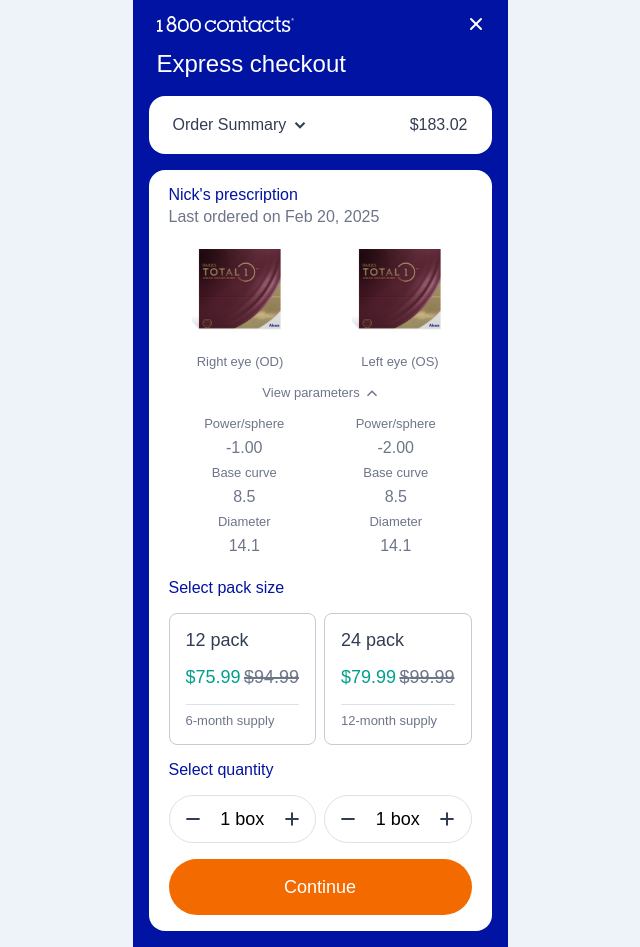
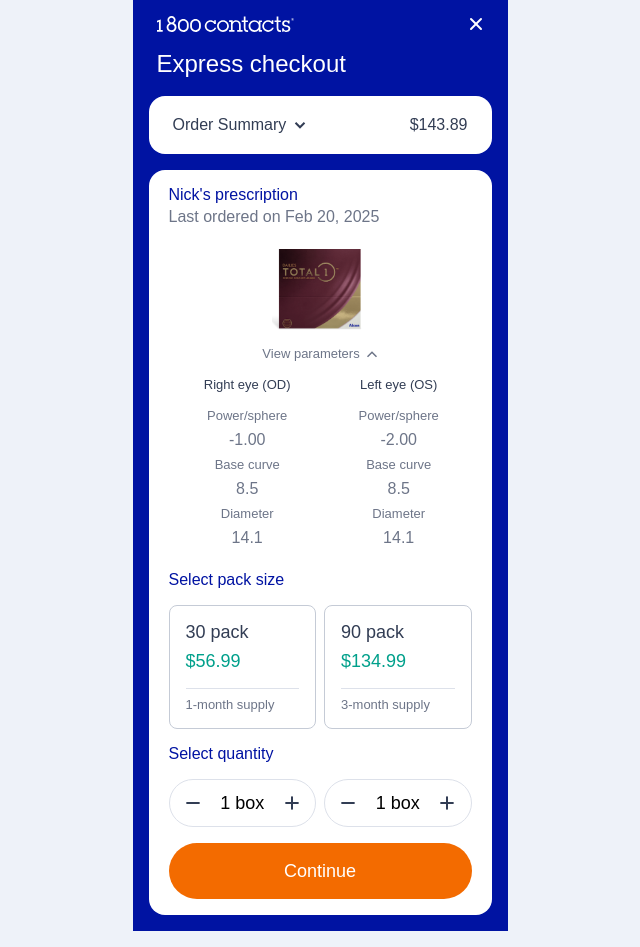
Before and after one commit to rayelder/iris-components, a Next.js app: page /express-checkout in a window 1280 px wide. Both pictures are taken after a click on the button "View parameters". Shown: the whole page, without its empty margins (320-960 px from the left). Built offline with nearby package versions, Linux system fonts and the light colour scheme; a web font is replaced by a local one.

Commit message:
Refine 'View parameters' interaction

```diff
--- a/app/express-checkout/page.tsx
+++ b/app/express-checkout/page.tsx
@@ -12,7 +12,7 @@
   const [boxCountA, setBoxCountA] = useState(1);
   const [boxCountB, setBoxCountB] = useState(1);
   var boxCount = boxCountA + boxCountB;
-  var pricePerBox = 74.99;
+  var pricePerBox = 56.99;
   var subtotal = pricePerBox * boxCount;
 
   return (
--- a/components/PackSelector/PackSelector.module.css
+++ b/components/PackSelector/PackSelector.module.css
@@ -22,12 +22,11 @@
 }
 
 .pack {
-  margin: 0 0 1rem 0;
+  margin: 0 0 0.5rem 0;
   padding: 0;
   font-family: var(--iris-font-medium);
   font-size: var(--iris-font-size-lg);
   color: var(--iris-color-neutral-800);
-  /* border-top: 1px solid var(--iris-color-neutral-300); */
 }
 
 .prices {
--- a/components/PackSelector/index.tsx
+++ b/components/PackSelector/index.tsx
@@ -31,7 +31,7 @@
         <p className={styles.pack}>{quantity} pack</p>
         <p className={styles.prices}>
           <span className={styles.discountedPrice}>${discountedPrice}</span>
-          <span className={styles.retailPrice}>${retailPrice}</span>
+          {/* <span className={styles.retailPrice}>${retailPrice}</span> */}
         </p>
         <p className={styles.supplyLength}>{supply}-month supply</p>
       </div>
--- a/components/Rx/Rx.module.css
+++ b/components/Rx/Rx.module.css
@@ -8,7 +8,7 @@
   display: flex;
   gap: 4rem;
   justify-content: center;
-  margin: 1rem 0;
+  margin: 1rem 0 0.5rem 0;
   padding: 0;
 }
 
@@ -65,6 +65,11 @@
   border-collapse: collapse;
 }
 
+.details thead tr th {
+  padding: 0 0 1rem 0;
+  /* background-color: tomato; */
+  color: var(--iris-color-neutral-800);
+}
 .details th {
   font-family: var(--iris-font-medium);
   font-size: var(--iris-font-size-sm);
--- a/components/Rx/index.tsx
+++ b/components/Rx/index.tsx
@@ -23,7 +23,7 @@
   const [boxA, setBoxA] = useState(1);
   const [boxB, setBoxB] = useState(1);
 
-  const boxCount = boxA + boxB; // total from both selectors
+  // const boxCount = boxA + boxB;
 
   return (
     <div className={styles.base}>
@@ -37,9 +37,9 @@
             width={96}
             height={96}
           />
-          <p>Right eye (OD)</p>
+          {/* <p>Right eye (OD)</p> */}
         </div>
-        <div className={styles.eye}>
+        {/* <div className={styles.eye}>
           <Image
             src="/images/ProductImage.png"
             alt="Prescription details"
@@ -47,7 +47,7 @@
             height={96}
           />
           <p>Left eye (OS)</p>
-        </div>
+        </div> */}
       </div>
       <div className={styles.toggleDetails}>
         <div className={styles.toggleDetailsCentered}>
@@ -58,6 +58,12 @@
 
         {showDetails && (
           <table className={styles.details}>
+            <thead>
+              <tr>
+                <th>Right eye (OD)</th>
+                <th>Left eye (OS)</th>
+              </tr>
+            </thead>
             <tbody>
               <tr>
                 <th>Power/sphere</th>
@@ -89,12 +95,17 @@
       </div>
       <p className={styles.heading}>Select pack size</p>
       <div className={styles.quantity}>
-        <PackSelector />
         <PackSelector
-          quantity={24}
-          supply={12}
-          retailPrice={99.99}
-          discountedPrice={79.99}
+          quantity={30}
+          supply={1}
+          retailPrice={56.99}
+          discountedPrice={56.99}
+        />
+        <PackSelector
+          quantity={90}
+          supply={3}
+          retailPrice={134.99}
+          discountedPrice={134.99}
         />
       </div>
       <p className={styles.heading}>Select quantity</p>
```
Also changed, not shown: app/page.tsx (+8 -0 lines).
